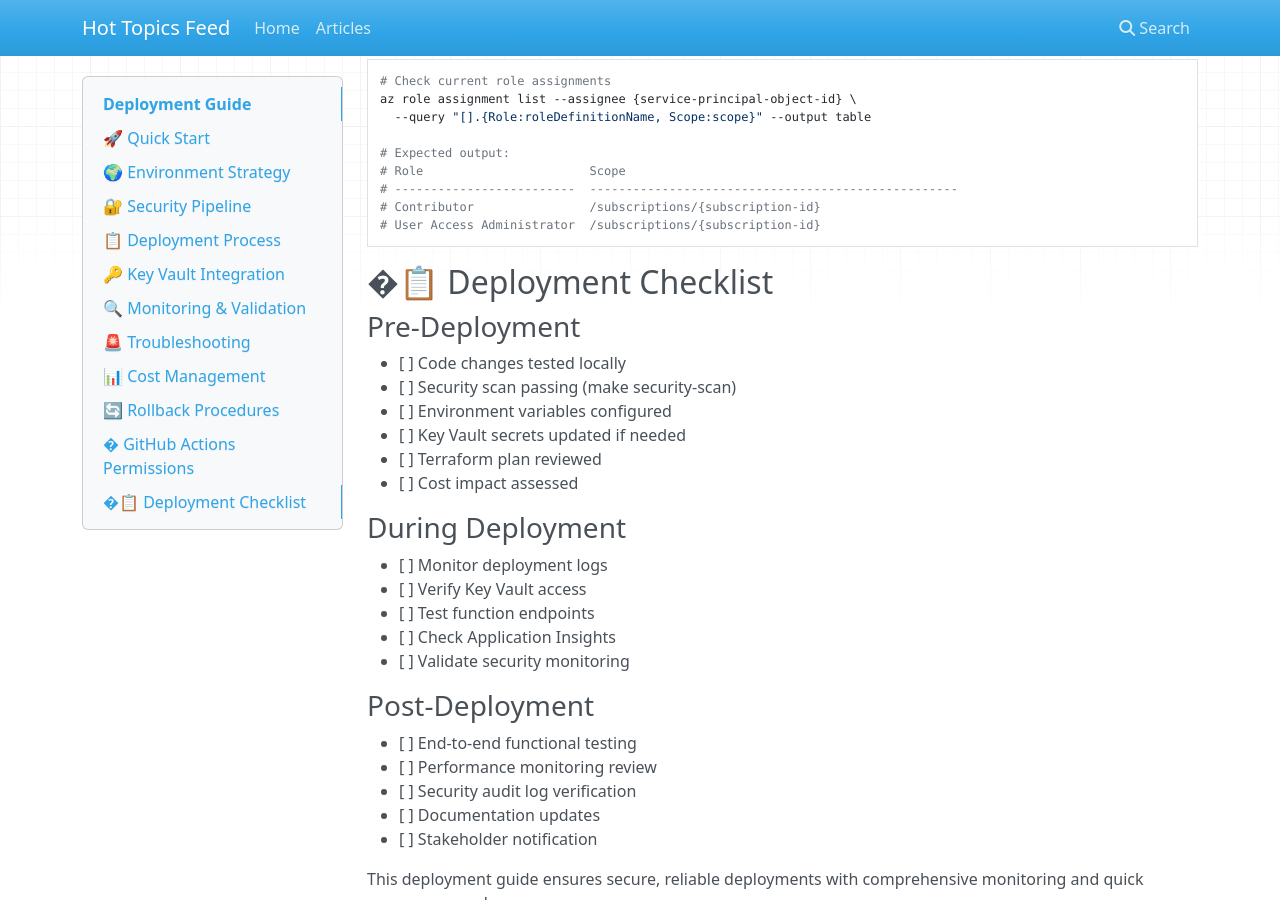
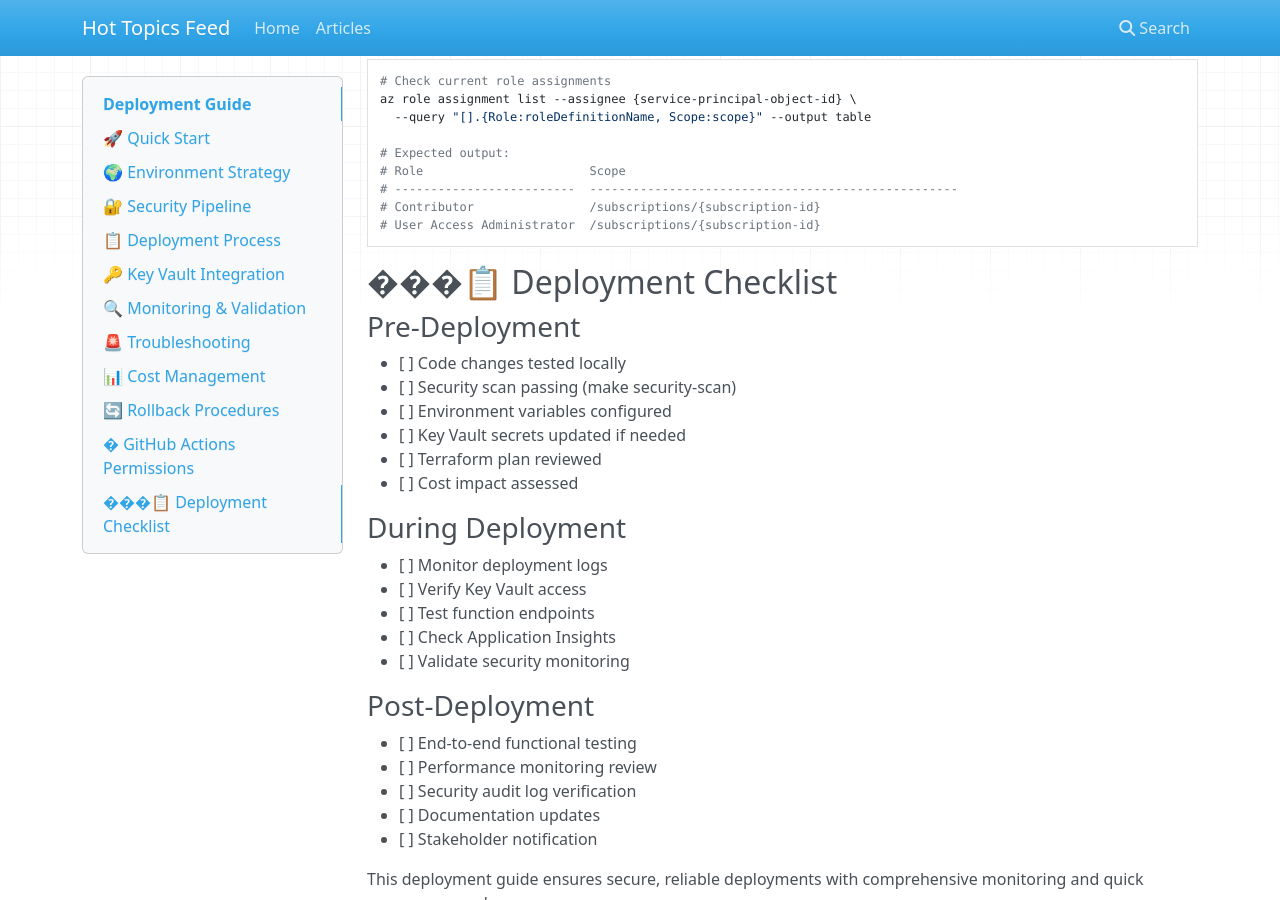
Before and after one commit to Hardcoreprawn/ai-content-farm, an MkDocs documentation site: the page built from docs/deployment-guide.md, in a window 1280 px wide and 900 px high, scrolled down 7799 px. Built offline with MkDocs 1.6.1, drawn with Linux system fonts in a browser that asks for light colours; nearby versions of some CDN libraries.

````diff
--- a/docs/deployment-guide.md
+++ b/docs/deployment-guide.md
@@ -395,7 +395,7 @@ az role assignment list --assignee {service-principal-object-id} \
 # User Access Administrator  /subscriptions/{subscription-id}
 ```
 
-## �📋 Deployment Checklist
+## ���📋 Deployment Checklist
 
 ### Pre-Deployment
 - [ ] Code changes tested locally
````
